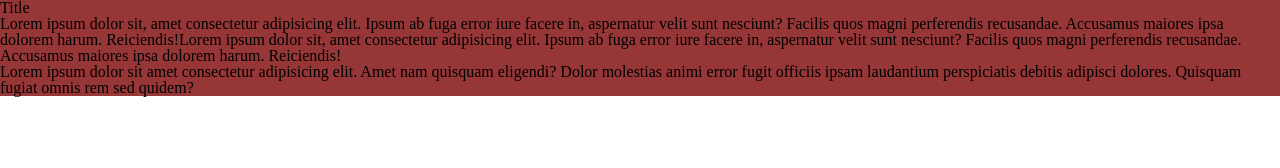
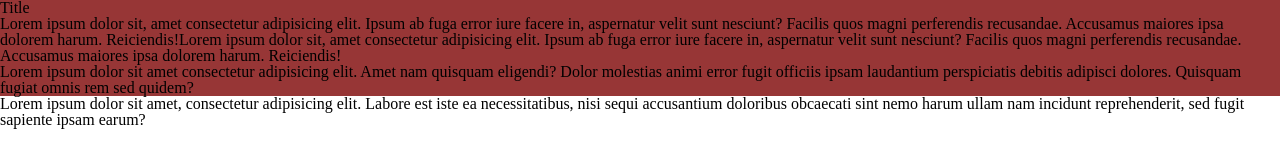
Before and after one commit to Kravas03/my_rep, a plain HTML site: page index.html in a window 1280 px wide. Drawn offline with Linux system fonts and the light colour scheme.

Commit message:
added small lorem

```diff
--- a/index.html
+++ b/index.html
@@ -15,10 +15,10 @@
             Lorem ipsum dolor sit, amet consectetur adipisicing elit. Ipsum ab
             fuga error iure facere in, aspernatur velit sunt nesciunt? Facilis
             quos magni perferendis recusandae. Accusamus maiores ipsa dolorem
-              harum. Reiciendis!Lorem ipsum dolor sit, amet consectetur adipisicing
-              elit. Ipsum ab fuga error iure facere in, aspernatur velit sunt
-              nesciunt? Facilis quos magni perferendis recusandae. Accusamus maiores
-              ipsa dolorem harum. Reiciendis!
+            harum. Reiciendis!Lorem ipsum dolor sit, amet consectetur
+            adipisicing elit. Ipsum ab fuga error iure facere in, aspernatur
+            velit sunt nesciunt? Facilis quos magni perferendis recusandae.
+            Accusamus maiores ipsa dolorem harum. Reiciendis!
           </p>
           <p class="big-lorem">
             Lorem ipsum dolor sit amet consectetur adipisicing elit. Amet nam
@@ -29,6 +29,13 @@
         </div>
       </div>
     </div>
-
+    <div>
+      <p class="small-lorem">
+        Lorem ipsum dolor sit amet, consectetur adipisicing elit. Labore est
+        iste ea necessitatibus, nisi sequi accusantium doloribus obcaecati sint
+        nemo harum ullam nam incidunt reprehenderit, sed fugit sapiente ipsam
+        earum?
+      </p>
+    </div>
   </body>
 </html>
```
Lines whose indentation alone changed are shown as unchanged.
